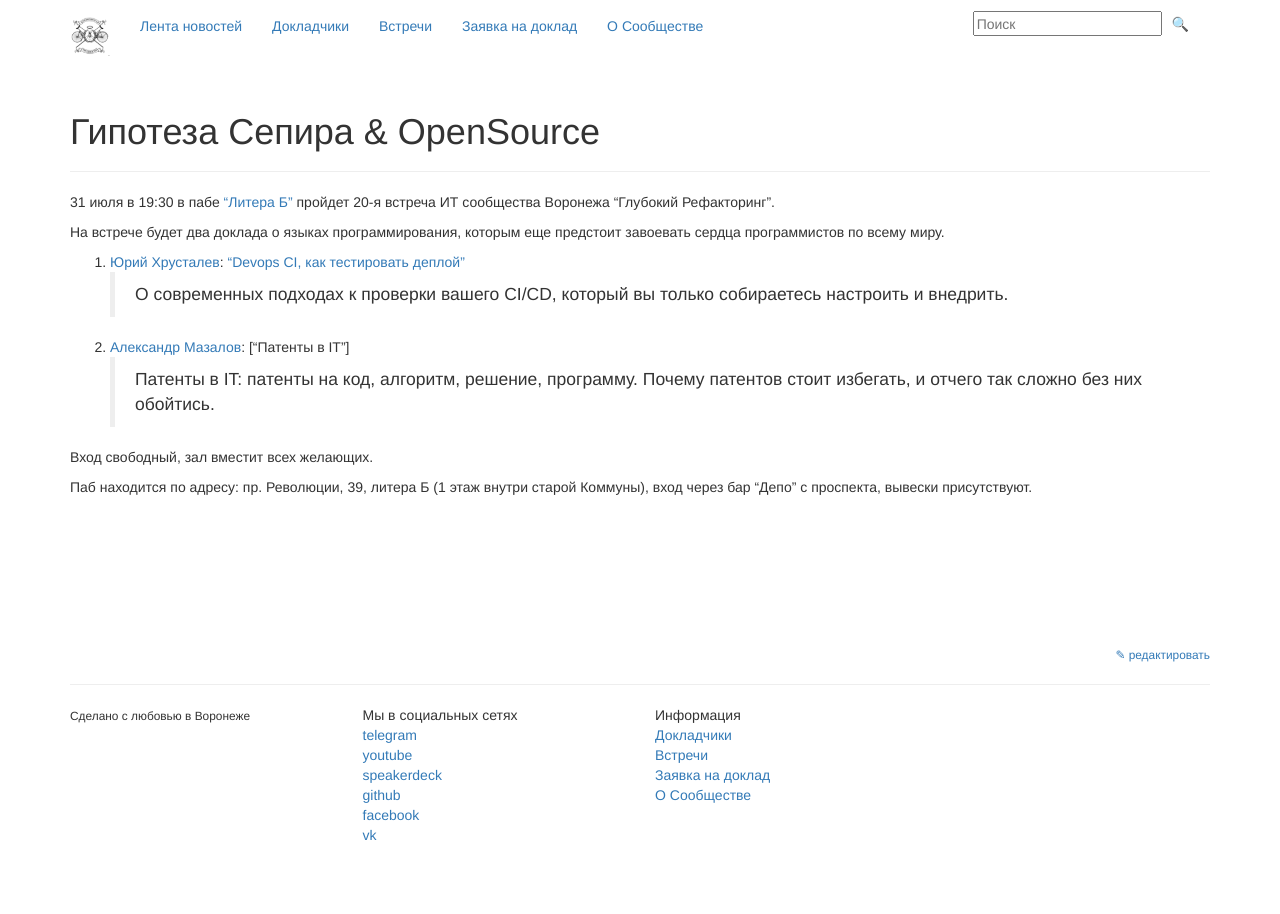
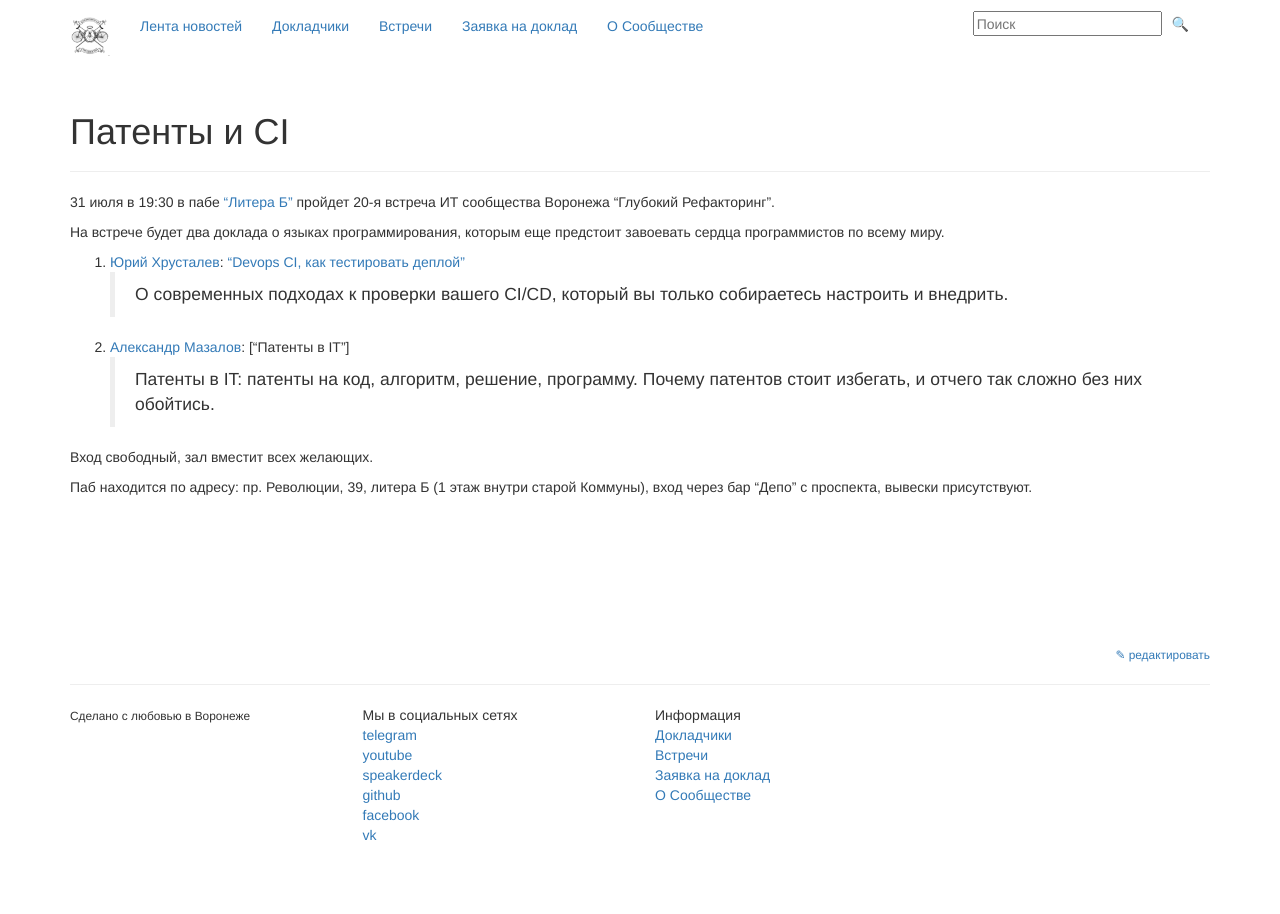
Before and after one commit to deeprefactoring/deeprefactoring.github.io, a Jekyll site: the page built from _posts/2017-07-31-meetup-20.md, in a window 1280 px wide. Built offline with Jekyll 4.4.1, drawn with Linux system fonts in a browser that asks for light colours; nearby versions of some CDN libraries.

Commit message:
Update 2017-07-31-meetup-20.md

```diff
--- a/_posts/2017-07-31-meetup-20.md
+++ b/_posts/2017-07-31-meetup-20.md
@@ -1,7 +1,7 @@
 ---
 layout: meetup
 
-title: 'Гипотеза Сепира & OpenSource'
+title: 'Патенты и CI'
 meetup_slug: 20
 event_date: 2017.07.31
 categories:
```
